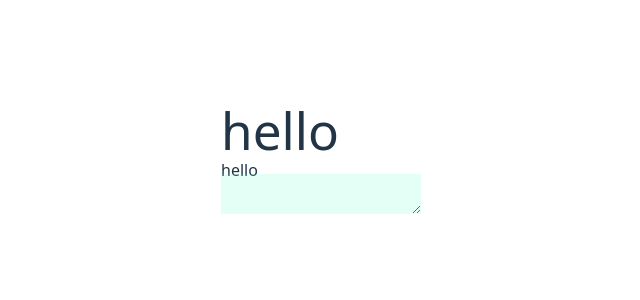
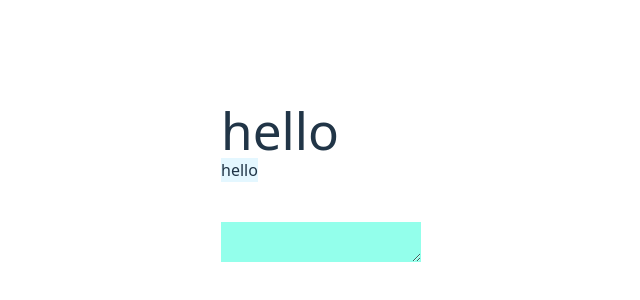
Before and after one commit to lmpladano/codechimp, a React (Vite) app: page / in a window 1280 px wide. Shown: the part 258-558 px from the top of the page, without its empty margins (360-1000 px from the left). Built offline with nearby package versions, Linux system fonts and the light colour scheme.

Commit message:
feat: enhance Letter component with status-based styling and refactor Window component logic

```diff
--- a/src/components/Letter.tsx
+++ b/src/components/Letter.tsx
@@ -1,3 +1,9 @@
-export default function Letter(props) {
-  return <p>{props.txt}</p>;
+export default function Letter({ txt, status }) {
+  const statusColor = {
+    pending: "bg-[#63d0ff2c]",
+    incorrect: "bg-[#ff63632c]",
+    correct: "bg-[#63ffb92c]",
+  };
+
+  return <p className={statusColor[status]}>{txt}</p>;
 }
--- a/src/components/Window.tsx
+++ b/src/components/Window.tsx
@@ -1,25 +1,48 @@
-import { useState, useEffect } from "react";
+import { useState } from "react";
 import Letter from "./Letter";
 
+type Char = {
+  char: string;
+  status: string;
+  index: number;
+};
+
 export default function Window({ text }) {
-  const [target, setTarget] = useState(text.split(""));
+  const [target, setTarget] = useState(
+    text.split("").map((letter: string, i: number) => {
+      return { char: letter, status: "pending", index: i };
+    })
+  );
   const [index, setIndex] = useState(0);
+
+  function handleChange(e) {
+    const input = e.key;
+    if (input === target[index].char) {
+      setTarget((prev) =>
+        prev.map((item) =>
+          item.index === index ? { ...item, status: "correct" } : item
+        )
+      );
+      setIndex(index + 1);
+    } else {
+      console.log(target[index]);
+      console.log("false");
+    }
+  }
 
   console.log(target);
 
-  function handleChange(e) {
-    const newValue = e.nativeEvent.data;
-    console.log(index);
-    console.log(newValue);
-    target[index] === newValue ? setIndex(index + 1) : null;
-    !newValue ? setIndex(index - 1) : null;
-  }
-  const word = target.map((char) => <Letter txt={char} />);
+  const word = target.map((item: Char) => (
+    <Letter status={item.status} index={item.index} txt={item.char} />
+  ));
   return (
     <>
-      <h1>{target}</h1>
+      <h1>hello</h1>
       <div className="flex flex-row">{word}</div>
-      <textarea className="h-10 bg-[#63ffcb2c] absolute top-108" />
+      <textarea
+        onKeyDown={handleChange}
+        className="h-10 bg-[#63ffe2b0] absolute top-120"
+      />
     </>
   );
 }
```
